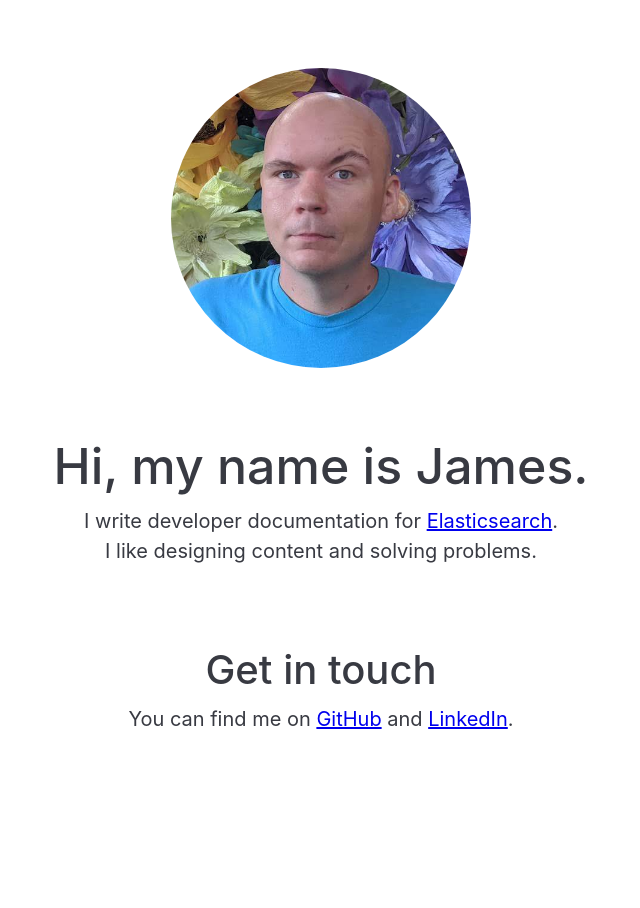
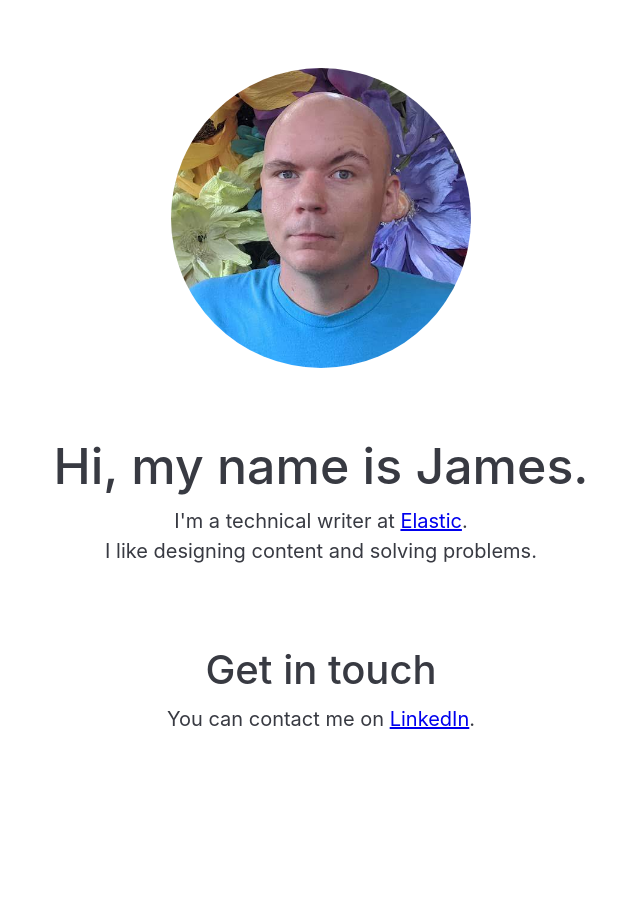
Before and after one commit to jrodewig/jrodewig.github.io, a Jekyll site: the page built from index.html, in a window 1280 px wide. Shown: the whole page, without its empty margins (319-959 px from the left). Built offline with Jekyll 4.4.1, drawn with Linux system fonts in a browser that asks for light colours.

Commit message:
Edit index

```diff
--- a/index.html
+++ b/index.html
@@ -9,8 +9,8 @@ title: James Rodewig
   </header>
   <section>
     <h1>Hi, my name is James.</h1>
-    <p>I write developer documentation for <a href="https://www.elastic.co/elasticsearch/"
-        rel="noopener noreferrer">Elasticsearch</a>.
+    <p>I'm a technical writer at <a href="https://www.elastic.co"
+        rel="noopener noreferrer">Elastic</a>.
       <br class="sm-hide">
       I like designing content and solving problems.
     </p>
@@ -20,7 +20,7 @@ title: James Rodewig
       Get in touch
     </h2>
     <p>
-      You can find me on <a href="https://github.com/jrodewig" rel="noopener noreferrer">GitHub</a> and <a
+      You can contact me on <a
         href="https://www.linkedin.com/in/jamesrodewig/" rel="noopener noreferrer">LinkedIn</a>.
     </p>
   </section>
```
